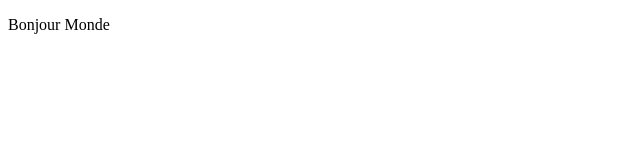
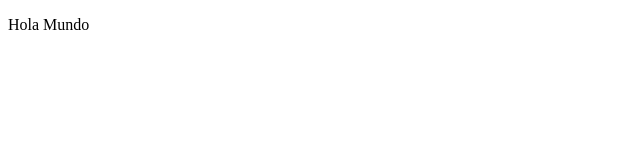
Before and after one commit to Reno0213/csi3x40_labs, a plain HTML site: page lab01/index.html in a window 1280 px wide. Shown: the full height of the page, 0-640 px from the left. Drawn offline with Linux system fonts and the light colour scheme.

Commit message:
translated hello world to spanish

```diff
--- a/lab01/index.html
+++ b/lab01/index.html
@@ -1,6 +1,6 @@
 <!DOCTYPE html>
 <html>
     <body>
-        <p>Bonjour Monde</p>
+        <p>Hola Mundo</p>
     </body>
 </html>
```
